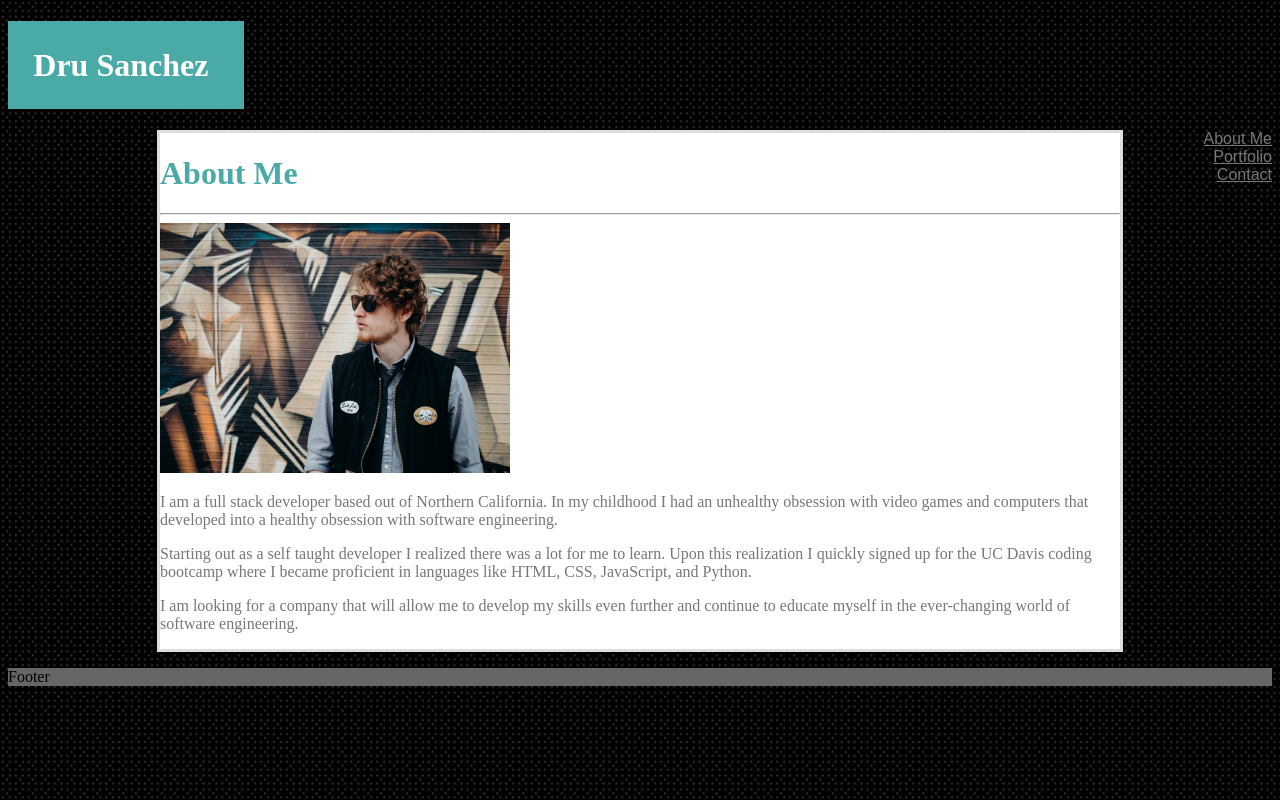
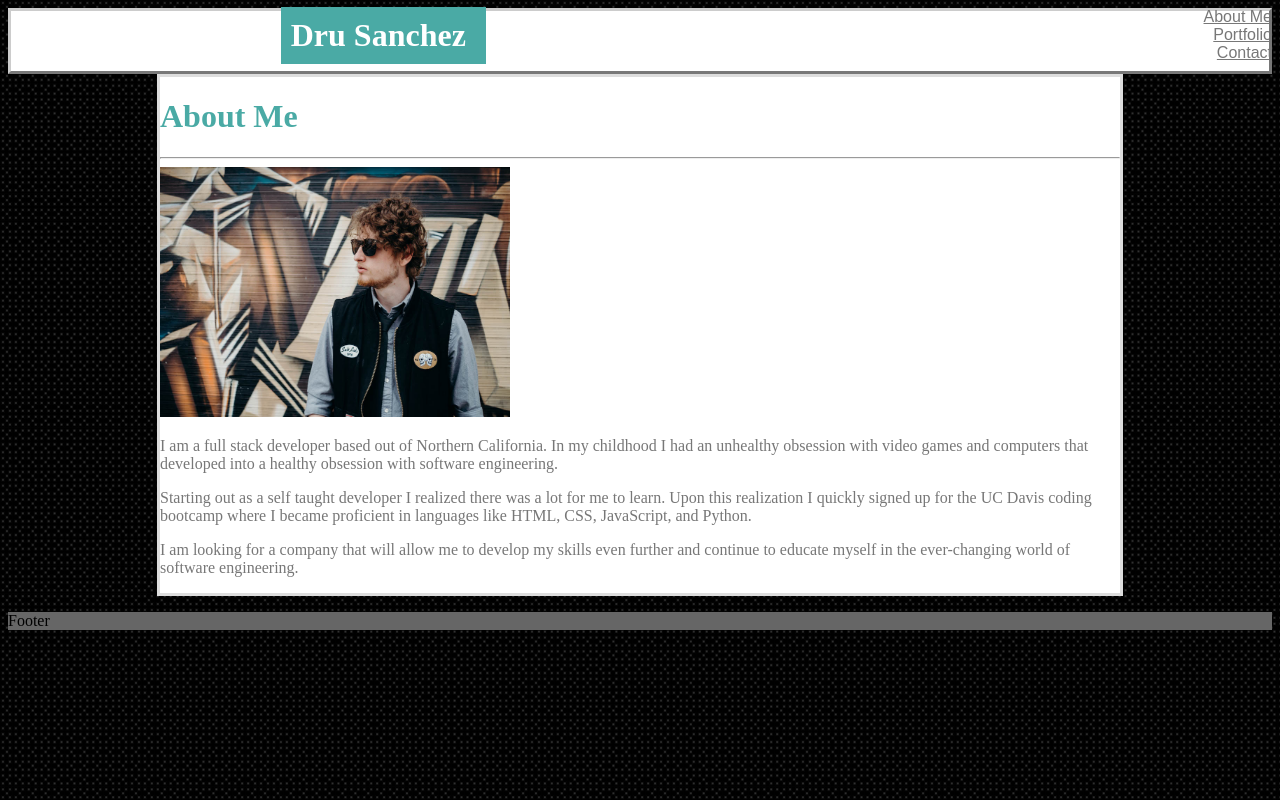
Before and after one commit to Drubaloo/Drubaloo.github.io, a plain HTML site: page Index.html in a window 1280 px wide. Drawn offline with Linux system fonts and the light colour scheme.

Commit message:
nameLocation

```diff
--- a/Index.html
+++ b/Index.html
@@ -19,6 +19,9 @@
         </li>
 
 
+
+    </div>
+    <div class="mainHeader">
 
     </div>
     <div class="mainContent">
--- a/assets/css/style.css
+++ b/assets/css/style.css
@@ -6,21 +6,29 @@ body {
     background-color: #4aaaa5;
     color: #ffffff;
     width: 185px;
-    margin: left;
-    padding: 2%;
+    float: left;
+    margin: 1%;
+    padding: .8%;
+    position: relative;
+    left: 260px;
+    bottom: 14px;
 }
 
 .mainHeader {
     background-color: #ffffff;
     border-style: outset;
     border-color: #cccccc;
-    width: 960px;
+    margin: auto;
+    padding: 30px;
 
 }
 
 .footer{
     background-color: #666666;
     display: block;
+    padding: 0px
+    align-content: center;
+    margin: auto;
 }
 
 .mainContent {
@@ -31,6 +39,7 @@ body {
     flex-wrap: wrap;
     color: #777777;
     margin: auto;
+    padding-top: 0px;
 }
 
 .image {
```
